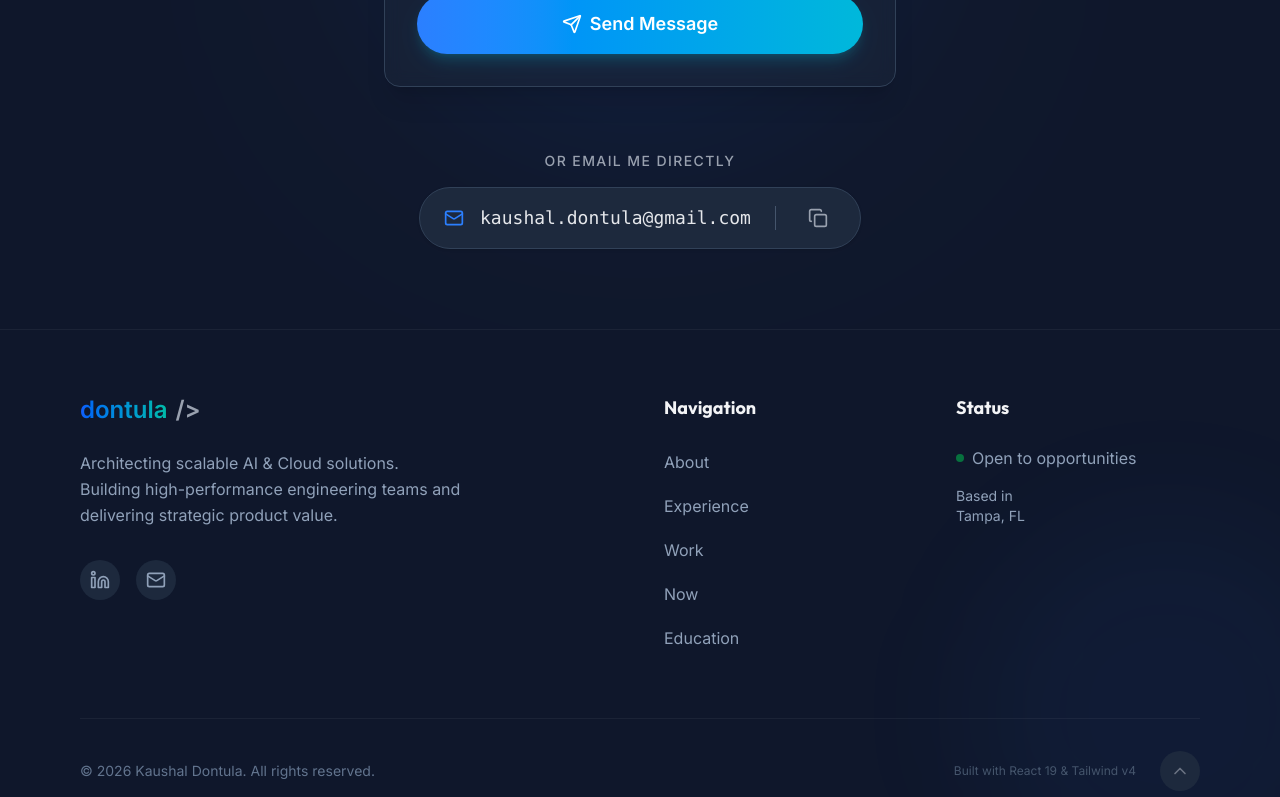
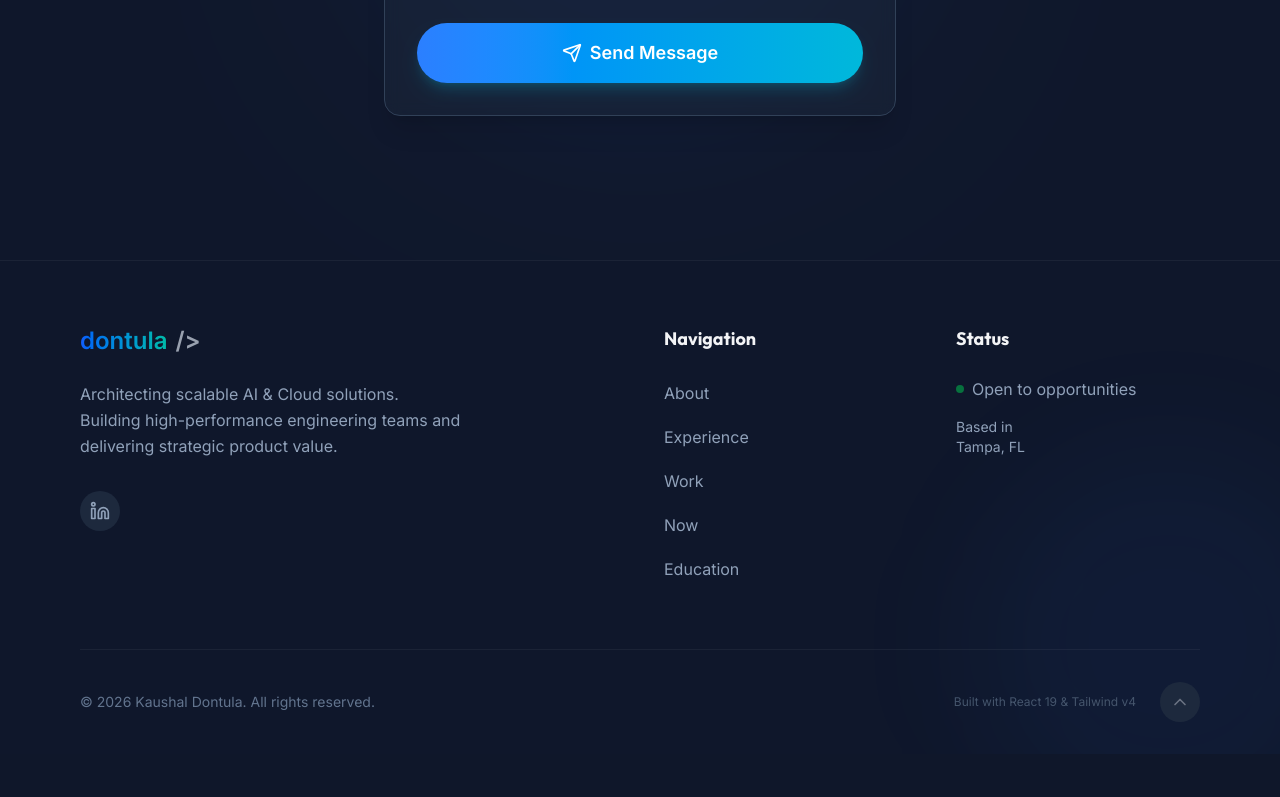
Before and after one commit to kaushalkanna-ai/portfolio, a React (Vite) app: page / in a window 1280 px wide. Shown: the part 6345-7142 px from the top of the page. After the commit the page ends 7099 px from the top, so only its background shows below. Built offline with nearby package versions, Linux system fonts and the light colour scheme.

Commit message:
fix: copy edits

```diff
--- a/src/components/Contact.jsx
+++ b/src/components/Contact.jsx
@@ -1,18 +1,8 @@
-import { useState } from 'react';
-import { motion, AnimatePresence } from 'framer-motion';
-import { Mail, Copy, Check } from 'lucide-react';
+import { motion } from 'framer-motion';
 import ContactForm from './ContactForm';
 
 const Contact = () => {
-    // ... (keep state for copy button)
-    const [copied, setCopied] = useState(false);
-    const email = "kaushal.dontula@gmail.com";
 
-    const handleCopy = () => {
-        navigator.clipboard.writeText(email);
-        setCopied(true);
-        setTimeout(() => setCopied(false), 2000);
-    };
 
     return (
         <section id="contact" className="py-20 bg-white dark:bg-slate-900 text-gray-900 dark:text-white flex flex-col justify-center items-center px-4 relative overflow-hidden">
@@ -34,7 +24,7 @@ const Contact = () => {
                     transition={{ delay: 0.2, duration: 0.5 }}
                     className="text-lg text-gray-700 dark:text-slate-300 mb-12 max-w-2xl mx-auto leading-relaxed"
                 >
-                    Have a project in mind or just want to chat? Fill out the form below or shoot me an email directly.
+                    Have a project in mind or just want to chat? Feel free to reach out. I'm always open to discussing new projects, creative ideas or opportunities to be part of your visions.
                 </motion.p>
 
                 <motion.div
@@ -47,51 +37,7 @@ const Contact = () => {
                 </motion.div>
 
                 {/* Direct Email Fallback */}
-                <motion.div
-                    initial={{ opacity: 0 }}
-                    whileInView={{ opacity: 1 }}
-                    transition={{ delay: 0.4 }}
-                    className="flex flex-col items-center gap-4"
-                >
-                    <span className="text-sm text-gray-500 dark:text-gray-400 uppercase tracking-widest font-medium">Or email me directly</span>
 
-                    <div
-                        className="flex items-center gap-4 px-6 py-3 bg-white dark:bg-slate-800 rounded-full border border-gray-200 dark:border-slate-700 shadow-sm hover:shadow-md transition-shadow"
-                    >
-                        <Mail className="w-5 h-5 text-blue-500" />
-                        <span className="font-mono text-lg text-gray-800 dark:text-gray-200 select-all">
-                            {email}
-                        </span>
-                        <div className="h-6 w-px bg-gray-300 dark:bg-slate-600 mx-2" />
-                        <button
-                            onClick={handleCopy}
-                            className="p-2 hover:bg-gray-100 dark:hover:bg-slate-700 rounded-full transition-colors relative"
-                            title="Copy to Clipboard"
-                        >
-                            <AnimatePresence mode="wait">
-                                {copied ? (
-                                    <motion.div
-                                        key="check"
-                                        initial={{ scale: 0 }}
-                                        animate={{ scale: 1 }}
-                                        exit={{ scale: 0 }}
-                                    >
-                                        <Check className="w-5 h-5 text-green-500" />
-                                    </motion.div>
-                                ) : (
-                                    <motion.div
-                                        key="copy"
-                                        initial={{ scale: 0 }}
-                                        animate={{ scale: 1 }}
-                                        exit={{ scale: 0 }}
-                                    >
-                                        <Copy className="w-5 h-5 text-gray-500 dark:text-gray-400 hover:text-blue-500" />
-                                    </motion.div>
-                                )}
-                            </AnimatePresence>
-                        </button>
-                    </div>
-                </motion.div>
             </div>
         </section>
     );
--- a/src/components/Footer.jsx
+++ b/src/components/Footer.jsx
@@ -1,19 +1,10 @@
-import React, { useState } from 'react';
-import { motion, AnimatePresence } from 'framer-motion';
+import { motion } from 'framer-motion';
 import { Link as ScrollLink } from 'react-scroll';
 import { Link as RouterLink, useLocation } from 'react-router-dom';
-import { Github, Linkedin, Mail, Twitter, ChevronUp, Copy, Check } from 'lucide-react';
+import { Linkedin, ChevronUp } from 'lucide-react';
 
 const Footer = () => {
     const location = useLocation();
-    const [copied, setCopied] = useState(false);
-    const email = "kaushal.dontula@gmail.com";
-
-    const handleCopy = () => {
-        navigator.clipboard.writeText(email);
-        setCopied(true);
-        setTimeout(() => setCopied(false), 2000);
-    };
 
     const scrollToTop = () => {
         window.scrollTo({
@@ -52,39 +43,7 @@ const Footer = () => {
                             Building high-performance engineering teams and delivering strategic product value.
                         </p>
                         <div className="flex gap-4">
-
                             <SocialLink href="https://www.linkedin.com/in/kaushaldontula/" icon={Linkedin} label="LinkedIn" />
-                            {/* <SocialLink href="https://twitter.com/yourhandle" icon={Twitter} label="Twitter" /> */}
-                            <button
-                                onClick={handleCopy}
-                                className="w-10 h-10 rounded-full bg-gray-100 dark:bg-slate-800 flex items-center justify-center text-gray-600 dark:text-slate-400 hover:bg-blue-500 hover:text-white transition-all duration-300 relative group"
-                                aria-label="Copy Email"
-                            >
-                                <AnimatePresence mode="wait">
-                                    {copied ? (
-                                        <motion.div
-                                            key="check"
-                                            initial={{ scale: 0 }}
-                                            animate={{ scale: 1 }}
-                                            exit={{ scale: 0 }}
-                                        >
-                                            <Check className="w-5 h-5" />
-                                        </motion.div>
-                                    ) : (
-                                        <motion.div
-                                            key="mail"
-                                            initial={{ scale: 0 }}
-                                            animate={{ scale: 1 }}
-                                            exit={{ scale: 0 }}
-                                        >
-                                            <Mail className="w-5 h-5" />
-                                        </motion.div>
-                                    )}
-                                </AnimatePresence>
-                                <span className="absolute -top-10 left-1/2 -translate-x-1/2 bg-black text-white text-xs px-2 py-1 rounded opacity-0 group-hover:opacity-100 transition-opacity whitespace-nowrap pointer-events-none">
-                                    {copied ? 'Copied!' : 'Copy Email'}
-                                </span>
-                            </button>
                         </div>
                     </div>
 
```
